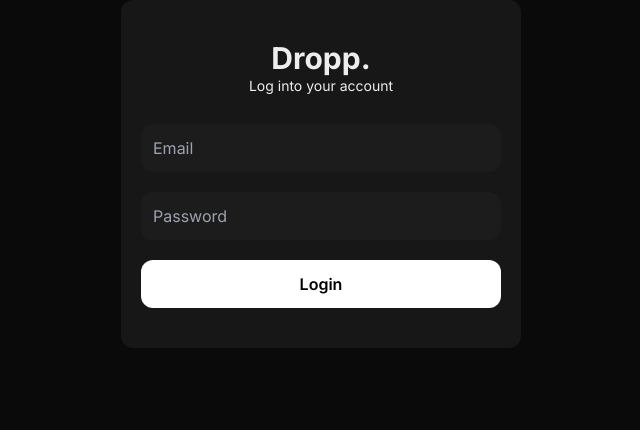
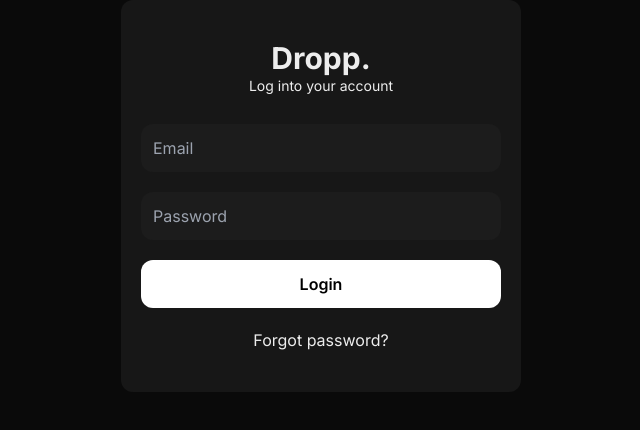
Before and after one commit to akinloluwami/dropp, a Next.js app: page /components/login in a window 1280 px wide. Shown: the top 430 px of the page, without its empty margins (319-959 px from the left). Built offline with nearby package versions, Linux system fonts and the light colour scheme.

Commit message:
add forgot password button

```diff
--- a/pages/components/login.tsx
+++ b/pages/components/login.tsx
@@ -5,7 +5,8 @@ import { LoaderCircle } from "lucide-react";
 
 const Login: FC<{
   onLoginSuccess: () => void;
-}> = ({ onLoginSuccess }) => {
+  forgotPasswordClick: () => void;
+}> = ({ onLoginSuccess, forgotPasswordClick }) => {
   const [state, setState] = useState<LoginFormState>(undefined);
   const [formData, setFormData] = useState({ email: "", password: "" });
   const [loading, setLoading] = useState(false);
@@ -50,21 +51,21 @@ const Login: FC<{
   };
 
   return (
-    <form
+    <div
       className="w-full max-w-[400px] mx-auto bg-black-001 rounded-xl px-5 py-10 flex flex-col"
       onSubmit={handleSubmit}
       onClick={(e) => e.stopPropagation()}
     >
       <h2 className="text-center text-3xl font-bold">Dropp.</h2>
       <p className="text-center text-sm">Log into your account</p>
-
+      <form className="w-full">
         <input
           type="email"
           name="email"
           placeholder="Email"
           value={formData.email}
           onChange={handleInputChange}
-        className="bg-[#242424]/40 p-3 rounded-xl mt-7 outline-none"
+          className="bg-[#242424]/40 p-3 rounded-xl mt-7 outline-none w-full"
         />
         {state?.errors?.email && (
           <p className="text-sm text-red-500 mt-1">{state.errors.email[0]}</p>
@@ -76,10 +77,12 @@ const Login: FC<{
           placeholder="Password"
           value={formData.password}
           onChange={handleInputChange}
-        className="bg-[#242424]/40 p-3 rounded-xl mt-5 outline-none"
+          className="bg-[#242424]/40 p-3 rounded-xl mt-5 outline-none w-full"
         />
         {state?.errors?.password && (
-        <p className="text-sm text-red-500 mt-1">{state.errors.password[0]}</p>
+          <p className="text-sm text-red-500 mt-1">
+            {state.errors.password[0]}
+          </p>
         )}
 
         {state?.message && (
@@ -87,13 +90,17 @@ const Login: FC<{
         )}
 
         <button
-        className="bg-white text-black rounded-xl font-semibold p-3 mt-5 disabled:opacity-50 flex items-center justify-center disabled:cursor-not-allowed"
+          className="bg-white text-black rounded-xl font-semibold p-3 mt-5 w-full disabled:opacity-50 flex items-center justify-center disabled:cursor-not-allowed"
           type="submit"
           disabled={loading}
         >
           {loading ? <LoaderCircle className="animate-spin" /> : "Login"}
         </button>
       </form>
+      <button className="mt-5 mx-auto w-fit" onClick={forgotPasswordClick}>
+        Forgot password?
+      </button>
+    </div>
   );
 };
 
```
Lines whose indentation alone changed are shown as unchanged.
